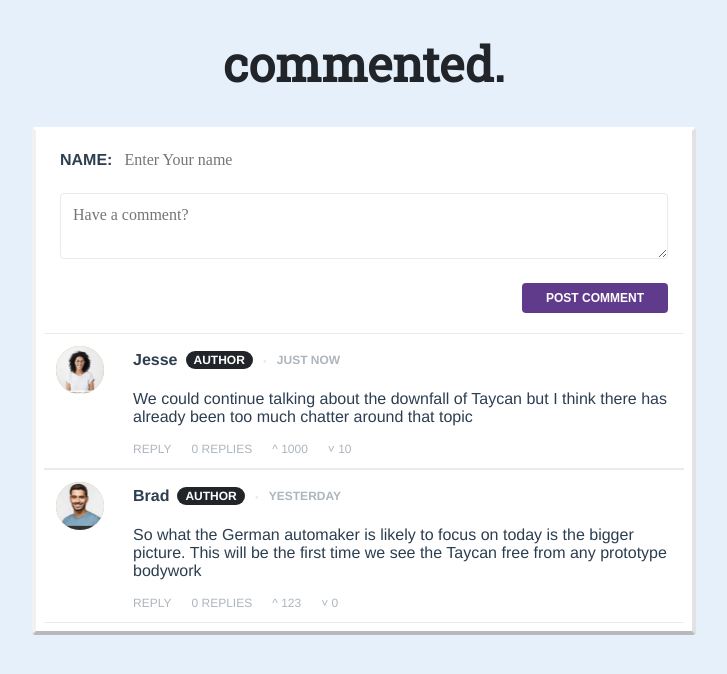
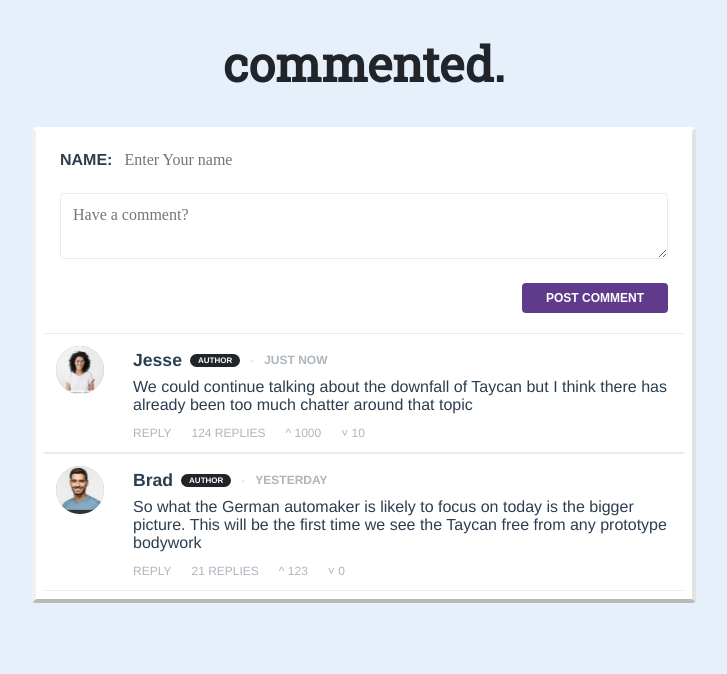
Before and after one commit to nmastracci/commented, a Vue app: page / in a window 1280 px wide. Shown: the top 674 px of the page, without its empty margins (276-1003 px from the left). Built offline with nearby package versions, Linux system fonts and the light colour scheme.

Commit message:
refines styling on comment card

```diff
--- a/src/components/Comment.vue
+++ b/src/components/Comment.vue
@@ -21,7 +21,7 @@
       <p>{{ body }}</p>
       <div class="interactions">
         <span :class="[{ 'text-light': isHovering }, 'mr', 'secondary-text', 'pointer']">Reply</span>
-        <span :class="[{ 'text-light': isHovering }, 'mr', 'secondary-text']">{{ replies }} Replies</span>
+        <span :class="[{ 'text-light': isHovering }, 'mr', 'secondary-text', 'pointer']">{{ replies }} Replies</span>
         <span
           id="upvotes"
           :class="[{ 'text-light': isHovering }, 'mr', 'secondary-text', 'pointer']"
@@ -92,6 +92,7 @@ export default {
     this.role = this.roleProp;
     this.photo = this.photoProp;
     this.body = this.bodyProp;
+    this.replies = this.repliesProp;
     this.upvotes = this.upvotesProp;
     this.downvotes = this.downvotesProp;
     this.createdAt = this.createdAtProp;
@@ -133,6 +134,9 @@ export default {
   &:hover {
     color: #212529;
   }
+  p {
+    margin: 0.25rem 0 0.75rem;
+  }
 }
 .user {
   min-width: 3rem;
@@ -163,7 +167,7 @@ export default {
   border-radius: 2rem;
   padding: 0.125rem 0.5rem;
   color: #fff;
-  font-size: 0.75rem;
+  font-size: 0.5rem;
   text-transform: uppercase;
 }
 .circle {
@@ -181,6 +185,9 @@ export default {
 }
 .card-title {
   @extend .interactions;
+  &:first-child {
+    font-size: 1.1rem;
+  }
   h4 {
     margin-right: 0.5rem;
   }
```
